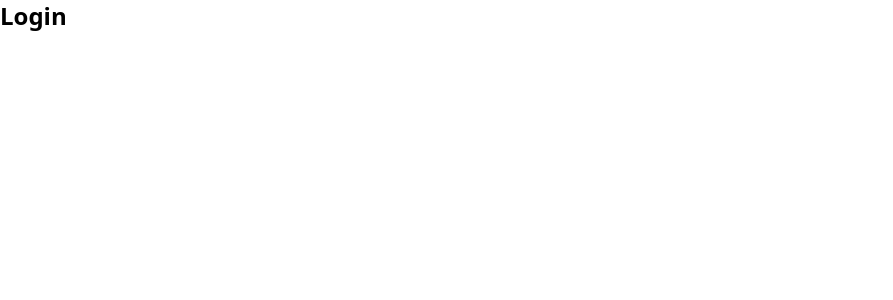
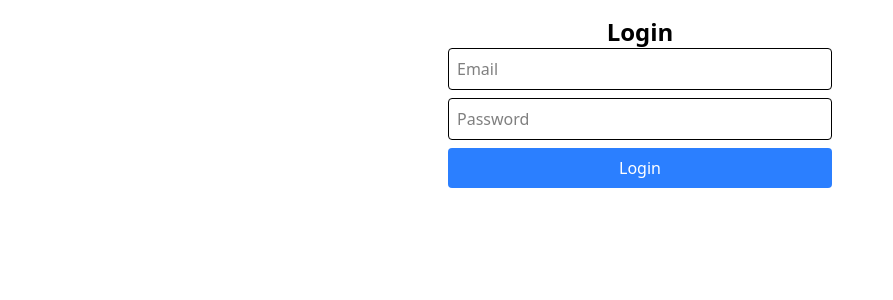
Before and after one commit to Yoni190/servant, a React app in the folder frontend/: page / in a window 1280 px wide. Shown: the top 300 px of the page, without its empty margins (0-893 px from the left). Built offline with nearby package versions, Linux system fonts and the light colour scheme; the HTML template or start-up script is replaced by a standard one.

Commit message:
Setup login page

```diff
--- a/frontend/src/pages/Login.jsx
+++ b/frontend/src/pages/Login.jsx
@@ -3,7 +3,12 @@ import React from 'react'
 const Login = () => {
   return (
     <div>
-       <p className='text-2xl font-bold'>Login</p>
+       <form action="#" className="w-3/4 max-w-sm mt-4 flex flex-col mx-auto">
+            <h1 className='text-2xl font-bold text-center'>Login</h1>
+           <input type="email" placeholder="Email" className="border p-2 rounded w-full mb-2" />
+           <input type="password" placeholder="Password" className="border p-2 rounded w-full mb-2" />
+           <button type="submit" className="bg-blue-500 text-white p-2 rounded">Login</button>
+       </form>
     </div>
   )
 }
```
